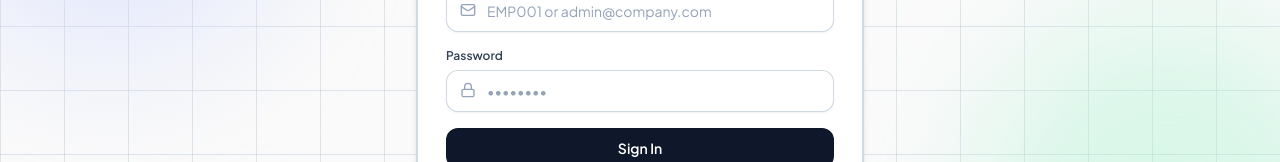
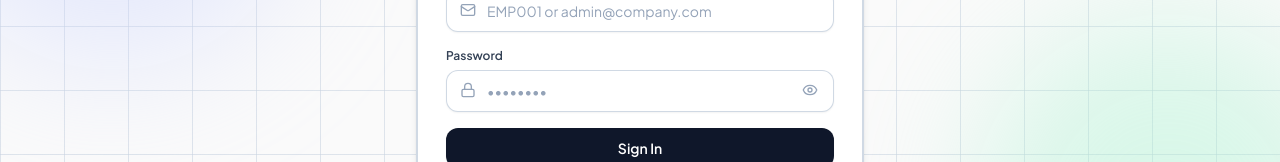
Before and after one commit to mbkattendancedrive-cmyk/Attendance_mbk, a React (Vite) app in the folder frontend/: page /login in a window 1280 px wide. Shown: the part 358-520 px from the top of the page. Built offline with nearby package versions, Linux system fonts and the light colour scheme; no server answers.

Commit message:
Add show/hide password toggle button with Eye icon on login screen

```diff
--- a/frontend/src/pages/Login.jsx
+++ b/frontend/src/pages/Login.jsx
@@ -1,11 +1,12 @@
 import React, { useState, useContext } from 'react';
 import { useNavigate } from 'react-router-dom';
 import { AuthContext } from '../context/AuthContext';
-import { Lock, Mail, ShieldCheck, UserCheck, AlertCircle } from 'lucide-react';
+import { Lock, Mail, ShieldCheck, UserCheck, AlertCircle, Eye, EyeOff } from 'lucide-react';
 
 const Login = () => {
   const [email, setEmail] = useState('');
   const [password, setPassword] = useState('');
+  const [showPassword, setShowPassword] = useState(false);
   const [error, setError] = useState(null);
   const [loading, setLoading] = useState(false);
 
@@ -89,13 +90,21 @@ const Login = () => {
               <div className="relative">
                 <Lock className="w-4 h-4 text-slate-400 absolute left-3.5 top-3 pointer-events-none" />
                 <input
-                  type="password"
+                  type={showPassword ? 'text' : 'password'}
                   required
                   value={password}
                   onChange={(e) => setPassword(e.target.value)}
                   placeholder="••••••••"
-                  className="input-saas w-full pl-10 text-sm"
+                  className="input-saas w-full pl-10 pr-10 text-sm"
                 />
+                <button
+                  type="button"
+                  onClick={() => setShowPassword(!showPassword)}
+                  className="absolute right-3.5 top-2.5 text-slate-400 hover:text-slate-600 focus:outline-none p-0.5 rounded-md transition-colors"
+                  title={showPassword ? "Hide password" : "Show password"}
+                >
+                  {showPassword ? <EyeOff className="w-4 h-4" /> : <Eye className="w-4 h-4" />}
+                </button>
               </div>
             </div>
 
```
